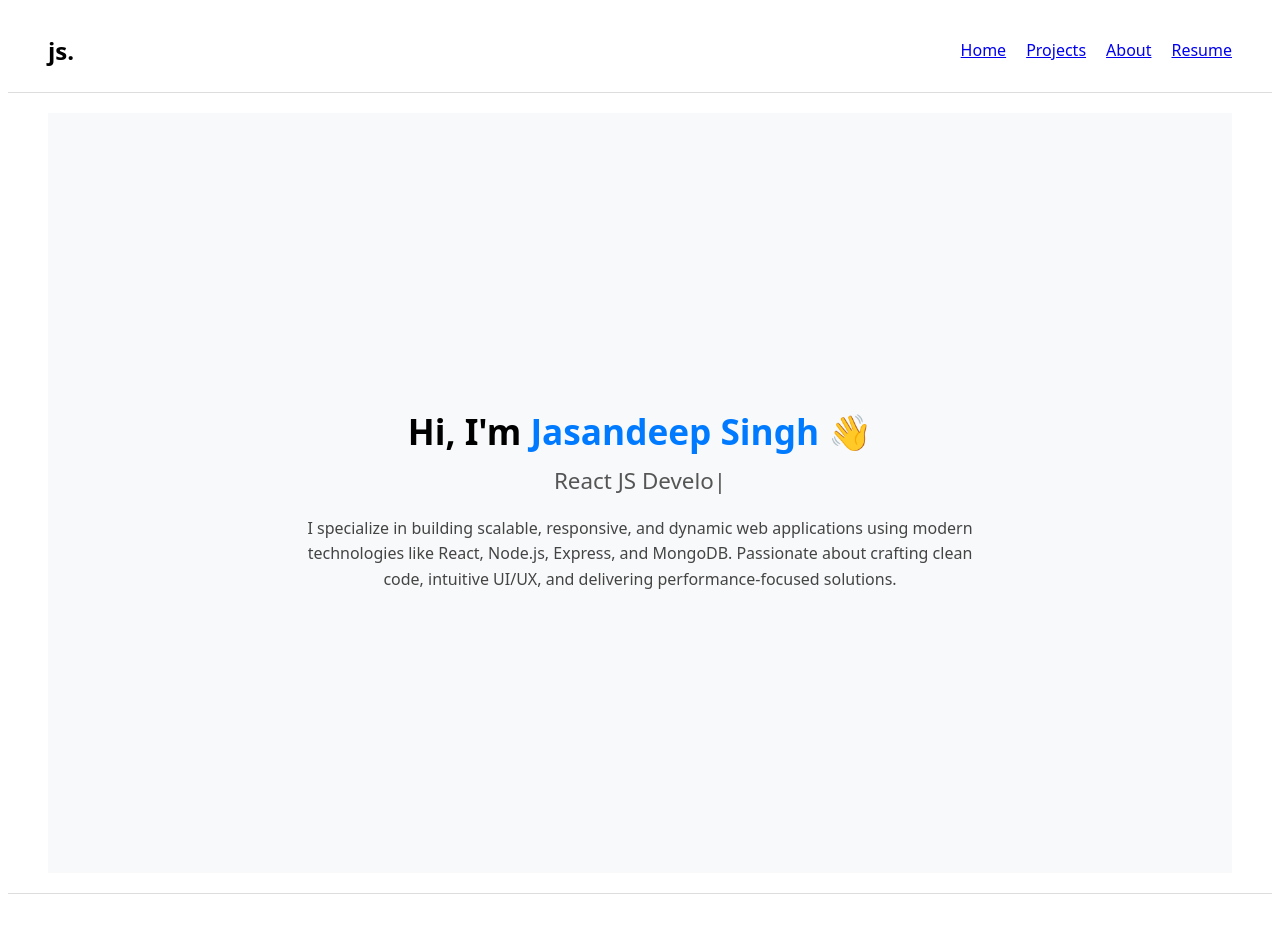
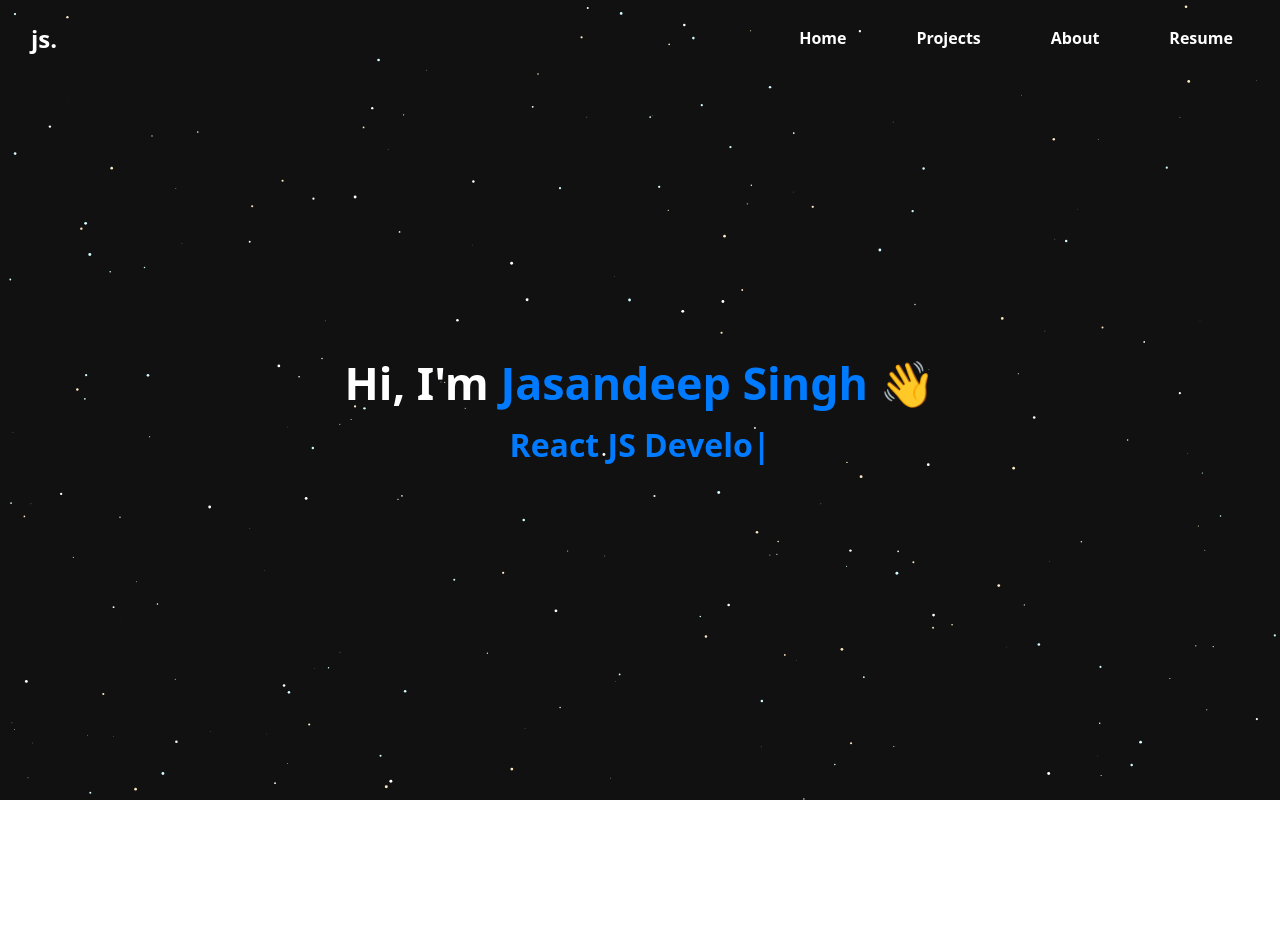
Before and after one commit to Jasan7/Portfolio, a React (Vite) app: page / in a window 1280 px wide. Shown: the top 930 px of the page. Built offline with nearby package versions, Linux system fonts and the light colour scheme.

Commit message:
live background added + navbar changes

```diff
--- a/src/App.jsx
+++ b/src/App.jsx
@@ -9,7 +9,7 @@ function App() {
   return (
     <Router>
       <Navbar />
-      <main style={{ minHeight: "80vh", padding: "20px 40px" }}>
+      <main>
         <Routes>
           <Route path="/" element={<Home />} />
           <Route path="/about" element={<About />} />
--- a/src/components/Footer/Footer.module.css
+++ b/src/components/Footer/Footer.module.css
@@ -1,8 +1,7 @@
 .footer {
   text-align: center;
-  padding: 20px;
+  padding: 2px;
   background-color: #fff;
-  border-top: 1px solid #ddd;
   font-size: 0.9rem;
-  color: #555;
+  background-color: #0a0a0a;
 }
--- a/src/components/Home/Home.jsx
+++ b/src/components/Home/Home.jsx
@@ -3,7 +3,9 @@ import styles from "./Home.module.css";
 
 const Home = () => {
   return (
-    <section className={styles.home}>
+    <>
+      {/* Hero Section */}
+      <section className={styles.hero}>
         <div className={styles.intro}>
           <h1 className={styles.greeting}>
             Hi, I'm <span>Jasandeep Singh</span> 👋
@@ -21,15 +23,20 @@ const Home = () => {
             loop
             className={styles.typedText}
           />
-
-        <p className={styles.description}>
-          I specialize in building scalable, responsive, and dynamic web
-          applications using modern technologies like React, Node.js, Express,
-          and MongoDB. Passionate about crafting clean code, intuitive UI/UX,
-          and delivering performance-focused solutions.
-        </p>
         </div>
       </section>
+
+      {/* More About Me Section */}
+      <section className={styles.moreAbout}>
+        <h2 className={styles.subHeading}>More About Me</h2>
+        <div className={styles.aboutPoints}>
+          <p>I specialize in building scalable, responsive, and dynamic web applications.</p>
+          <p>I work with modern technologies like React, Node.js, Express, and MongoDB.</p>
+          <p>I'm passionate about crafting clean code and intuitive UI/UX.</p>
+          <p>I focus on delivering performance-driven solutions.</p>
+        </div>
+      </section>
+    </>
   );
 };
 
--- a/src/components/Home/Home.module.css
+++ b/src/components/Home/Home.module.css
@@ -1,10 +1,9 @@
-.home {
+/* Hero Section takes full screen height */
+.hero {
   display: flex;
   justify-content: center;
   align-items: center;
-  padding: 60px 20px;
-  min-height: 80vh;
-  background-color: #f8f9fa;
+  height: 100vh; /* Full screen */
   text-align: center;
 }
 
@@ -13,7 +12,7 @@
 }
 
 .greeting {
-  font-size: 2.2rem;
+  font-size: 2.8rem;
   margin-bottom: 10px;
 }
 
@@ -23,14 +22,29 @@
 
 .typedText {
   display: block;
-  font-size: 1.4rem;
-  font-weight: 500;
+  font-size: 2rem;
   margin-bottom: 20px;
-  color: #555;
+  color: #007bff;
+  font-weight: 700;
 }
 
-.description {
+/* About Section */
+.moreAbout {
+  padding: 60px 20px;
+  max-width: 800px;
+  margin: auto;
+}
+
+.subHeading {
+  margin-bottom: 20px;
+  font-size: 1.6rem;
+  font-weight: 600;
+  color: #fff;
+}
+
+.aboutPoints p {
+  margin: 8px 0;
   font-size: 1rem;
-  line-height: 1.6;
-  color: #444;
+  color: #ccc;
+  line-height: 1.5;
 }
--- a/src/components/Navbar/Navbar.jsx
+++ b/src/components/Navbar/Navbar.jsx
@@ -1,23 +1,34 @@
-import { Link } from "react-router-dom";
+import { useEffect, useState } from "react";
+import NavButton from "../sharedComponent/NavButton/NavButton";
 import styles from "./Navbar.module.css";
 
 function Navbar() {
+  const [isScrolled, setIsScrolled] = useState(false);
+
+  useEffect(() => {
+    const handleScroll = () => {
+      setIsScrolled(window.scrollY > 0);
+    };
+    window.addEventListener("scroll", handleScroll);
+    return () => window.removeEventListener("scroll", handleScroll);
+  }, []);
+
   return (
-    <header className={styles.header}>
+    <header className={`${styles.header} ${isScrolled ? styles.scrolled : ""}`}>
       <div className={styles.logo}>js.</div>
       <nav>
         <ul className={styles.navlinks}>
           <li>
-            <Link to="/">Home</Link>
+            <NavButton to="/">Home</NavButton>
           </li>
           <li>
-            <Link to="/projects">Projects</Link>
+            <NavButton to="/projects">Projects</NavButton>
           </li>
           <li>
-            <Link to="/about">About</Link>
+            <NavButton to="/about">About</NavButton>
           </li>
           <li>
-            <Link to="/resume">Resume</Link>
+            <NavButton to="/resume">Resume</NavButton>
           </li>
         </ul>
       </nav>
--- a/src/components/Navbar/Navbar.module.css
+++ b/src/components/Navbar/Navbar.module.css
@@ -1,23 +1,51 @@
 .header {
+  position: fixed;
+  top: 0;
+  left: 0;
+  width: 100%;
+  z-index: 1000;
+  box-sizing: border-box;
+
   display: flex;
   justify-content: space-between;
   align-items: center;
-  padding: 15px 40px;
-  background-color: #fff;
-  border-bottom: 1px solid #ddd;
+  padding: 12px 16px;
+
+  background: transparent;
+  transition: background 0.3s ease, box-shadow 0.3s ease, backdrop-filter 0.3s ease;
+  overflow: visible;
+}
+
+.scrolled {
+  background: rgba(0, 0, 0, 0.2);
+  backdrop-filter: blur(10px);
+  -webkit-backdrop-filter: blur(10px);
+  border-bottom: 1px solid rgba(255, 255, 255, 0.1);
+  box-shadow: 0 2px 10px rgba(0, 0, 0, 0.2);
 }
 
 .logo {
   font-size: 1.5rem;
   font-weight: bold;
+  color: white;
+  flex-shrink: 0;
+  padding-left: 15px;
 }
 
 .navlinks {
-  list-style: none;
   display: flex;
   gap: 20px;
+  list-style: none;
+  margin: 0;
+  padding: 0 6px 0 0;
 }
 
-.nav-links a:hover {
-  color: #007bff;
+.navlinks li {
+  display: flex;
 }
+
+@media (max-width: 768px) {
+  .navlinks {
+    display: none;
+  }
+}
--- /dev/null
+++ b/src/components/StarBackground/StarBackground.jsx
@@ -0,0 +1,73 @@
+import { useEffect, useRef } from "react";
+
+const StarBackground = () => {
+  const canvasRef = useRef(null);
+
+  useEffect(() => {
+    const canvas = canvasRef.current;
+    const ctx = canvas.getContext("2d");
+
+    let stars = [];
+    const numStars = 250;
+    const colors = ["#ffffff", "#ffe9c4", "#d4fbff"];
+
+    const resize = () => {
+      canvas.width = window.innerWidth;
+      canvas.height = window.innerHeight;
+    };
+    resize();
+    window.addEventListener("resize", resize);
+
+    for (let i = 0; i < numStars; i++) {
+      stars.push({
+        x: Math.random() * canvas.width,
+        y: Math.random() * canvas.height,
+        radius: Math.random() * 1.5,
+        color: colors[Math.floor(Math.random() * colors.length)],
+        speed: Math.random() * 0.05 + 0.02,
+      });
+    }
+
+    const animate = () => {
+      ctx.clearRect(0, 0, canvas.width, canvas.height);
+
+      ctx.fillStyle = "#111111ff";
+      ctx.fillRect(0, 0, canvas.width, canvas.height);
+
+      stars.forEach((star) => {
+        ctx.beginPath();
+        ctx.arc(star.x, star.y, star.radius, 0, Math.PI * 2);
+        ctx.fillStyle = star.color;
+        ctx.fill();
+
+        star.y += star.speed;
+        if (star.y > canvas.height) {
+          star.y = 0;
+          star.x = Math.random() * canvas.width;
+        }
+      });
+
+      requestAnimationFrame(animate);
+    };
+
+    animate();
+
+    return () => {
+      window.removeEventListener("resize", resize);
+    };
+  }, []);
+
+  return (
+    <canvas
+      ref={canvasRef}
+      style={{
+        position: "fixed",
+        top: 0,
+        left: 0,
+        zIndex: -1,
+      }}
+    />
+  );
+};
+
+export default StarBackground;
--- /dev/null
+++ b/src/components/sharedComponent/NavButton/NavButton.jsx
@@ -0,0 +1,12 @@
+import { Link } from "react-router-dom";
+import styles from "./NavButton.module.css";
+
+const NavButton = ({ to, children }) => {
+  return (
+    <Link to={to} className={styles.navButton} aria-label={String(children)}>
+      <span className={styles.label}>{children}</span>
+    </Link>
+  );
+};
+
+export default NavButton;
--- /dev/null
+++ b/src/components/sharedComponent/NavButton/NavButton.module.css
@@ -0,0 +1,77 @@
+.navButton {
+  position: relative;
+  display: inline-block;
+  padding: 15px 25px;
+  color: white;
+  text-decoration: none;
+  font-weight: 500;
+  border-radius: 8px;
+  overflow: hidden;
+  z-index: 0;
+  transition: box-shadow 0.3s ease;
+}
+
+.navButton::before {
+  content: "";
+  position: absolute;
+  top: -2px;
+  left: -2px;
+  right: -2px;
+  bottom: -2px;
+  border-radius: 10px;
+  background: conic-gradient(
+    red,
+    orange,
+    yellow,
+    green,
+    blue,
+    indigo,
+    violet,
+    red
+  );
+  z-index: 0;
+  opacity: 0;
+  transition: opacity 0.3s ease;
+}
+
+.navButton::after {
+  content: "";
+  position: absolute;
+  top: 2px;
+  left: 2px;
+  right: 2px;
+  bottom: 2px;
+  border-radius: 6px;
+  background: transparent;
+  z-index: 1;
+  transition: background 0.3s ease;
+}
+
+.label {
+  position: relative;
+  font-weight: 900;
+  z-index: 2;
+}
+
+.navButton:hover::before {
+  opacity: 1;
+  animation: spinBorder 3s linear infinite;
+}
+
+.navButton:hover::after {
+  background: black;
+}
+
+.navButton:hover {
+  box-shadow: -4px 4px 8px rgba(255, 255, 255, 0.2),
+    4px 4px 8px rgba(255, 255, 255, 0.2);
+}
+
+@keyframes spinBorder {
+  from {
+    transform: rotate(0deg);
+  }
+  to {
+    transform: rotate(360deg);
+  }
+}
--- a/src/index.css
+++ b/src/index.css
@@ -2,3 +2,14 @@
   font-family: system-ui, Avenir, Helvetica, Arial, sans-serif;
 
 }
+
+html, body, #root {
+  height: 100%;
+  margin: 0;
+  color: white;
+}
+
+#root {
+  display: flex;
+  flex-direction: column;
+}
--- a/src/main.jsx
+++ b/src/main.jsx
@@ -1,7 +1,13 @@
 import { createRoot } from "react-dom/client";
 import "./index.css";
 import App from "./App.jsx";
+import StarBackground from "./components/StarBackground/StarBackground.jsx";
 
 const root = createRoot(document.getElementById("root"));
 
-root.render(<App />);
+root.render(
+  <>
+    <StarBackground />
+    <App />
+  </>
+);
```
Lines whose indentation alone changed are shown as unchanged.
